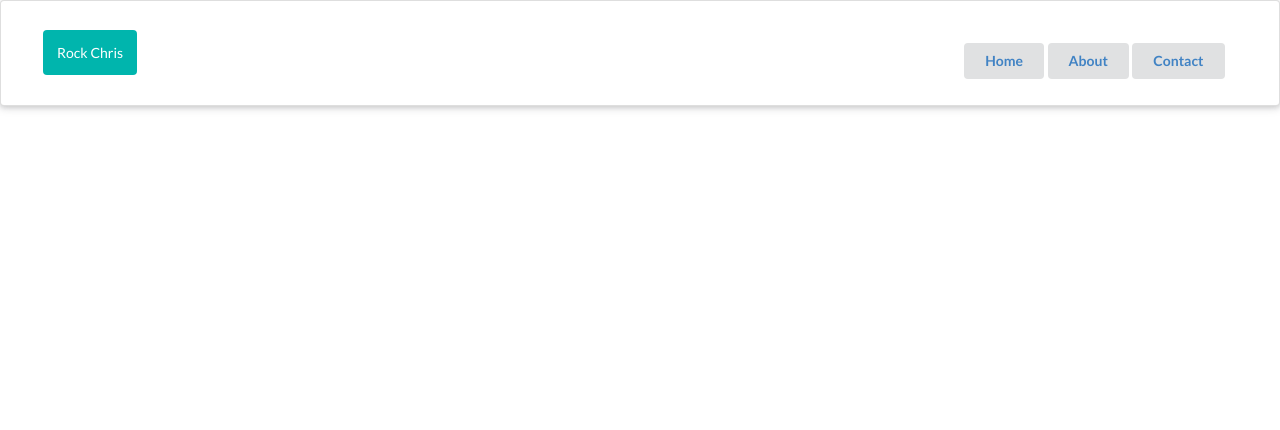
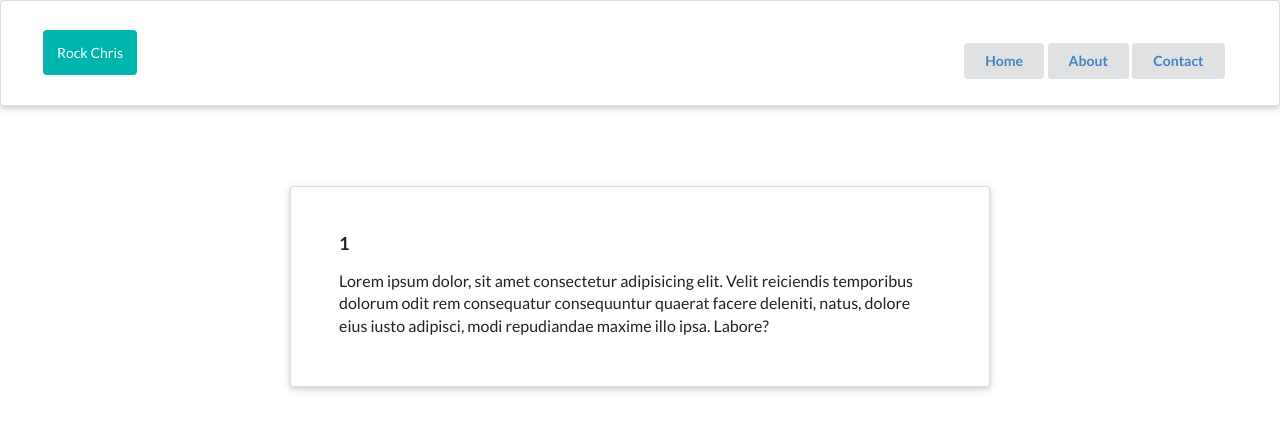
Before and after one commit to bmurenzi25/react-playground, a React (Create React App) app: page /user/1 in a window 1280 px wide. Shown: the top 430 px of the page. Built offline with nearby package versions, Linux system fonts and the light colour scheme.

Commit message:
Add, Route params

```diff
--- a/src/App.js
+++ b/src/App.js
@@ -5,6 +5,7 @@ import About from './components/About';
 import Contact from './components/Contact';
 
 import { BrowserRouter, Route, Routes } from 'react-router-dom';
+import UserCard from './components/UserCard';
 const App = () => {
   return (
     <BrowserRouter>
@@ -14,6 +15,7 @@ const App = () => {
           <Route exact path='/' element={<Home />} />
           <Route path='/about' element={<About />} />
           <Route path='/contact' element={<Contact />} />
+          <Route path='/user/:username' element={<UserCard />} />
         </Routes>
       </div>
     </BrowserRouter>
--- /dev/null
+++ b/src/components/UserCard.js
@@ -0,0 +1,23 @@
+import React from 'react';
+import { useParams } from 'react-router-dom';
+
+const UserCard = (props) => {
+    const params = useParams();
+    const username = params.username;
+  return (
+    <div
+      className='ui raised very padded text container segment'
+      style={{ marginTop: '80px' }}
+    >
+      <h3 className='ui header'>{username}</h3>
+      <p>
+        Lorem ipsum dolor, sit amet consectetur adipisicing elit. Velit
+        reiciendis temporibus dolorum odit rem consequatur consequuntur quaerat
+        facere deleniti, natus, dolore eius iusto adipisci, modi repudiandae
+        maxime illo ipsa. Labore?
+      </p>
+    </div>
+  );
+};
+
+export default UserCard;
```
